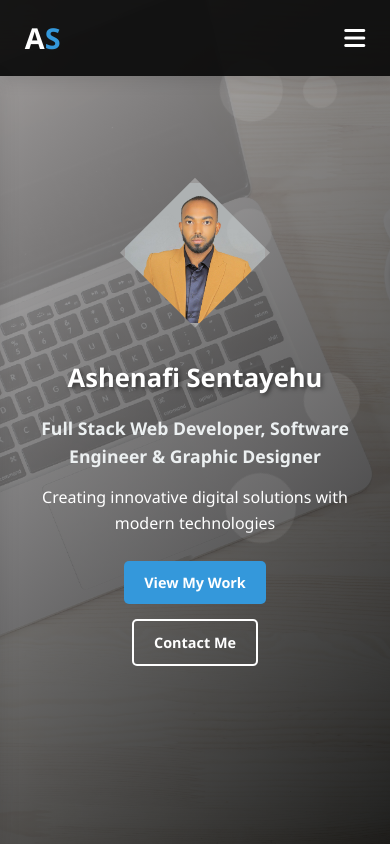
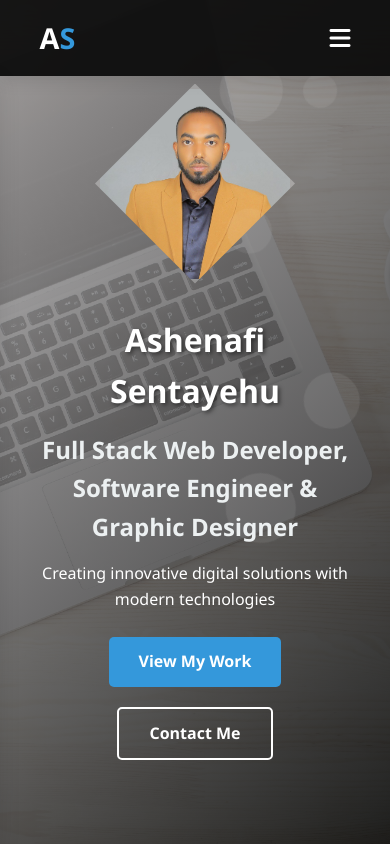
Before and after one commit to Ashupido/Ashenafi-senatyehu-portfolio, a plain HTML site: page index.html in a window 390 px wide. Shown: the top 844 px of the page. Drawn offline with Linux system fonts and the light colour scheme.

Commit message:
Update index.html

```diff
--- a/index.html
+++ b/index.html
@@ -769,15 +769,6 @@
 
             .hero-text {
                 margin-left: 0;
-                max-width: 100%;
-            }
-
-            .hero-text h1 {
-                font-size: 2.8rem;
-            }
-
-            .hero-text h2 {
-                font-size: 1.5rem;
             }
         }
 
@@ -819,46 +810,30 @@
             }
 
             .hero-text h1 {
-                font-size: 2.2rem;
+                font-size: 2.5rem;
             }
 
             .hero-text h2 {
-                font-size: 1.3rem;
+                font-size: 1.5rem;
             }
 
             .hero-btns {
                 flex-direction: column;
                 align-items: center;
-                gap: 15px;
             }
 
             .section-title h2 {
                 font-size: 2rem;
             }
-
-            .profile-container {
-                width: 220px;
-                height: 220px;
-            }
-
-            .skills-grid, .projects-grid, .skills-grid-full {
-                grid-template-columns: 1fr;
-                gap: 20px;
-            }
-
-            .contact-content {
-                grid-template-columns: 1fr;
-                gap: 30px;
-            }
         }
 
         @media (max-width: 576px) {
             .section {
-                padding: 50px 0;
+                padding: 60px 0;
             }
 
             .hero-text h1 {
-                font-size: 1.8rem;
+                font-size: 2rem;
             }
 
             .hero-text p {
@@ -866,47 +841,8 @@
             }
 
             .profile-container {
-                width: 180px;
-                height: 180px;
-            }
-
-            .hero-btns .btn {
-                padding: 10px 20px;
-                font-size: 0.9rem;
-            }
-
-            .section-title h2 {
-                font-size: 1.8rem;
-            }
-
-            .footer-content {
-                grid-template-columns: 1fr;
-                text-align: center;
-            }
-
-            .footer-links h3::after, .footer-social h3::after {
-                left: 50%;
-                transform: translateX(-50%);
-            }
-        }
-
-        @media (max-width: 400px) {
-            .hero-text h1 {
-                font-size: 1.6rem;
-            }
-
-            .hero-text h2 {
-                font-size: 1.1rem;
-            }
-
-            .profile-container {
-                width: 150px;
-                height: 150px;
-            }
-
-            .container {
-                width: 95%;
-                padding: 0 15px;
+                width: 200px;
+                height: 200px;
             }
         }
     </style>
@@ -1388,18 +1324,18 @@
             contactForm.reset();
         });
 
-        // Fixed smooth scrolling for all navigation links
+        // Fixed smooth scrolling with header offset
         document.querySelectorAll('a[href^="#"]').forEach(anchor => {
             anchor.addEventListener('click', function(e) {
                 e.preventDefault();
 
                 const targetId = this.getAttribute('href');
-                if (targetId === '#') return;
+                if(targetId === '#') return;
 
                 const targetElement = document.querySelector(targetId);
-                if (targetElement) {
+                if(targetElement) {
                     const headerHeight = document.querySelector('header').offsetHeight;
-                    const targetPosition = targetElement.offsetTop - headerHeight;
+                    const targetPosition = targetElement.getBoundingClientRect().top + window.pageYOffset - headerHeight;
 
                     window.scrollTo({
                         top: targetPosition,
@@ -1410,4 +1346,5 @@
         });
     </script>
 </body>
+
 </html>
```
